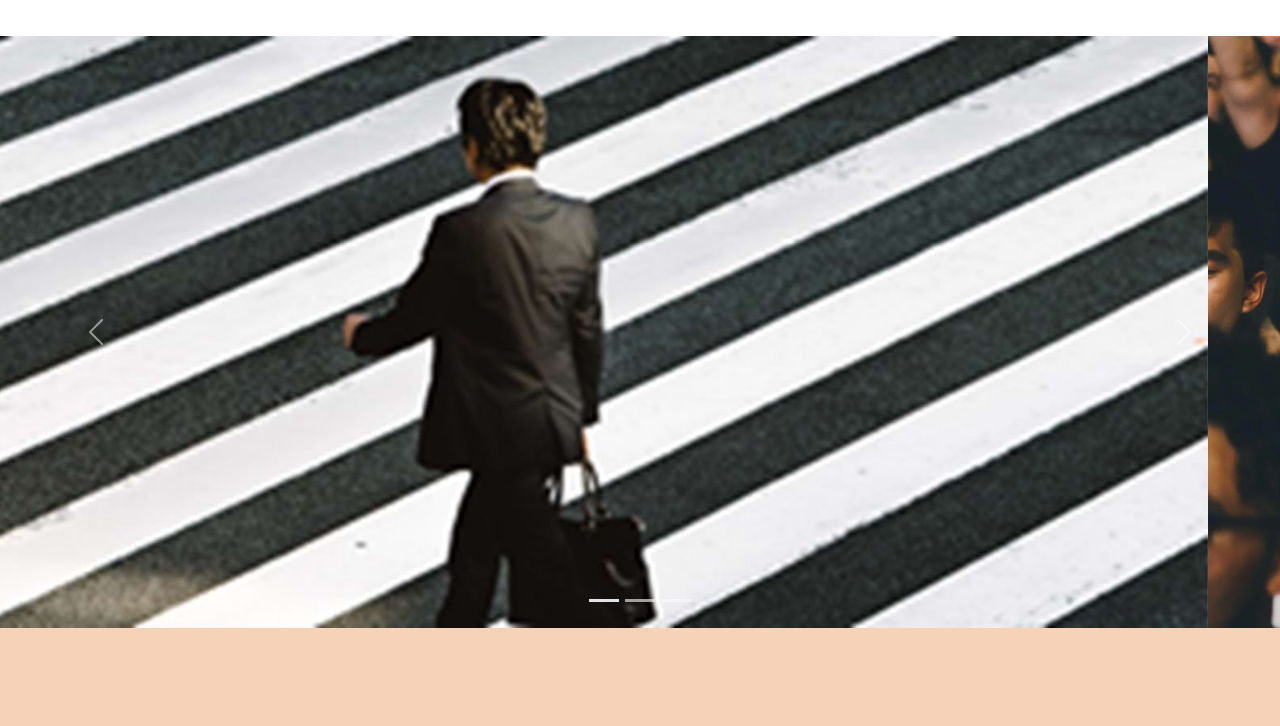
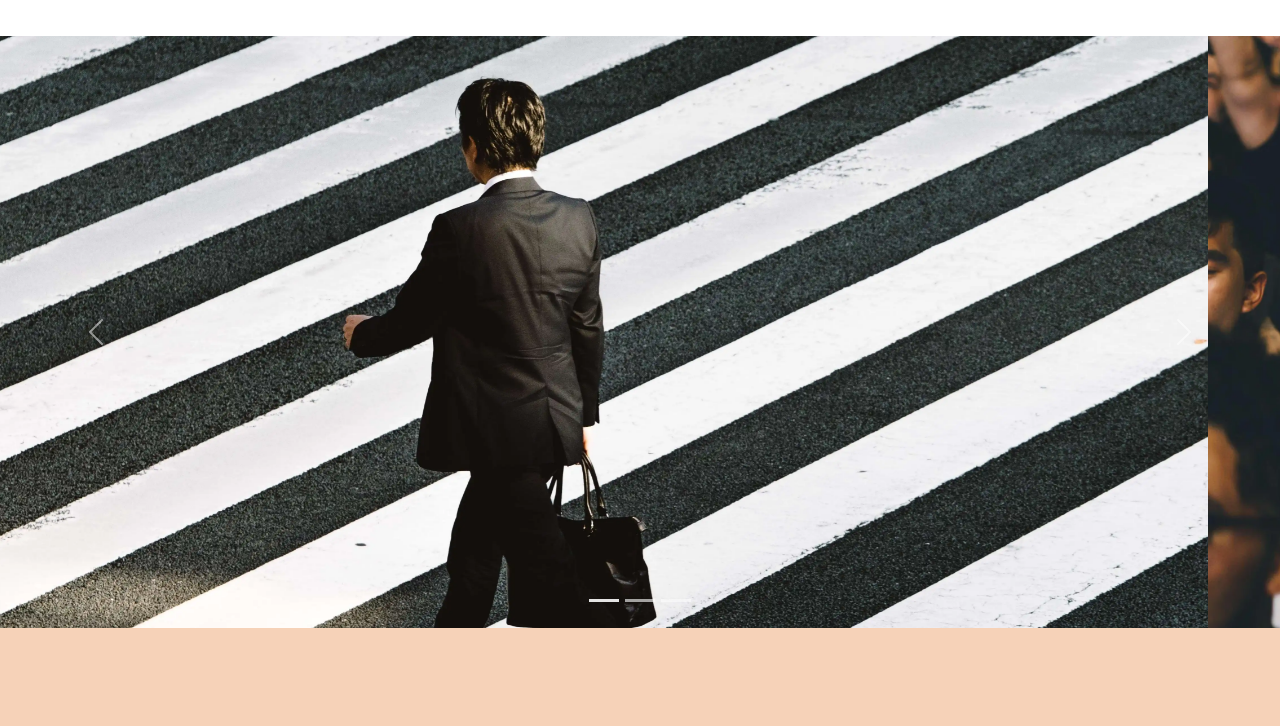
Before and after one commit to MARIANouKARIANNE/NinaPhotographie, a plain HTML site: page index.html in a window 1280 px wide. Shown: the part 63-789 px from the top of the page. Drawn offline with nearby package versions, Linux system fonts and the light colour scheme.

Commit message:
new image format

```diff
--- a/index.html
+++ b/index.html
@@ -308,22 +308,9 @@
         <div class="carousel-inner">
           <div class="carousel-item active">
             <img
-              srcset="
-                ./assets/images/slider/ryoji-iwata-wUZjnOv7t0g-unsplash1.jpg  300w,
-                ./assets/images/slider/ryoji-iwata-wUZjnOv7t0g-unsplash2.jpg 1140w,
-                ./assets/images/slider/ryoji-iwata-wUZjnOv7t0g-unsplash3.jpg 1580w,
-                ./assets/images/slider/ryoji-iwata-wUZjnOv7t0g-unsplash4.jpg 1920w,
-                ./assets/images/slider/ryoji-iwata-wUZjnOv7t0g-unsplash5.jpg 2048w
-              "
-              srcset="
-                ./assets/images/slider/ryoji-iwata-wUZjnOv7t0g-unsplash1.webp  300w,
-                ./assets/images/slider/ryoji-iwata-wUZjnOv7t0g-unsplash2.webp 1140w,
-                ./assets/images/slider/ryoji-iwata-wUZjnOv7t0g-unsplash3.webp 1580w,
-                ./assets/images/slider/ryoji-iwata-wUZjnOv7t0g-unsplash4.webp 1920w,
-                ./assets/images/slider/ryoji-iwata-wUZjnOv7t0g-unsplash5.webp 2048w
-              "
-              sizes="(min-width: 2040px) 1920px, calc(94.19vw + 17px)"
-              src="./assets/images/slider/ryoji-iwata-wUZjnOv7t0g-unsplash.jpg"
+
+
+              src="./assets/images/slider/ryoji-iwata-wUZjnOv7t0g-unsplash.webp"
               class="d-block w-100"
               alt="homme sur un passage pieton"
             />
```
Also changed, not shown: assets/images/slider/ryoji-iwata-wUZjnOv7t0g-unsplash.webp (added), assets/images/slider/ryoji-iwata-wUZjnOv7t0g-unsplash5.webp (added).
